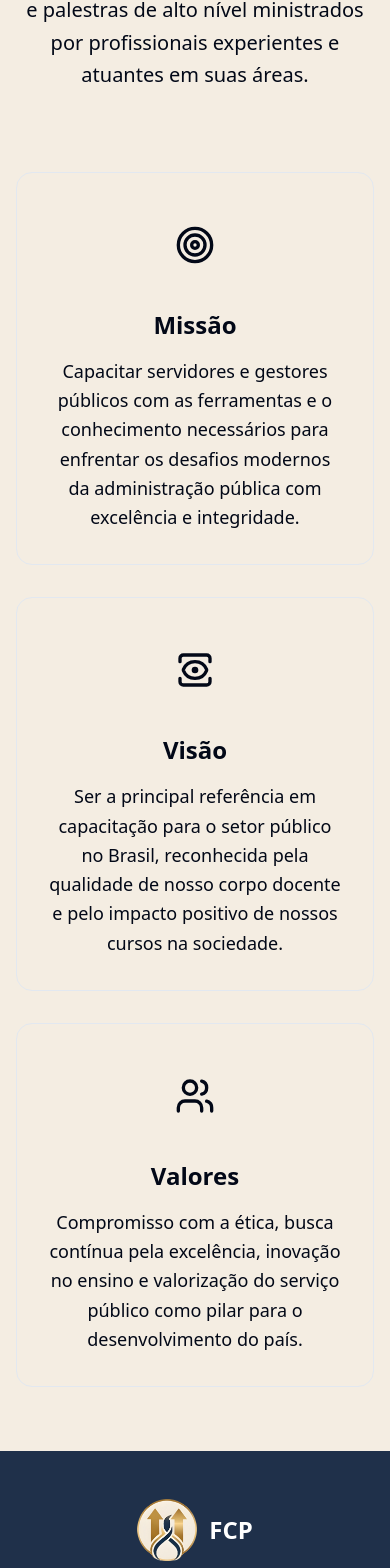
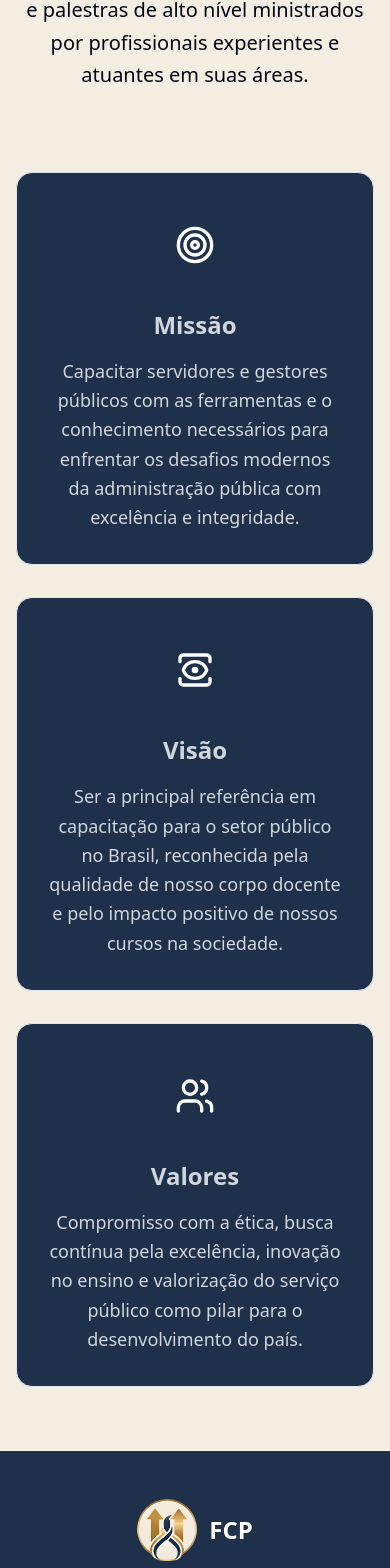
Before and after one commit to fecap3265-source/fecap, a Next.js app: page /sobre in a window 390 px wide. Shown: the part 424-1992 px from the top of the page. Built offline with nearby package versions, Linux system fonts and the light colour scheme.

Commit message:
code cleanup and minor fixes

```diff
--- a/src/components/features/home/AboutSection.tsx
+++ b/src/components/features/home/AboutSection.tsx
@@ -8,9 +8,9 @@ export async function AboutSection() {
   const { base64 } = await getPlaiceholder(file);
 
   return (
-    <section className="py-12 lg:py-24 bg-background">
-      <div className="container mx-auto grid md:grid-cols-2 gap-12 items-center px-4 sm:px-6 lg:px-8">
-        <div className="relative h-96 md:h-180 rounded-lg overflow-hidden">
+    <section className="py-6 bg-background">
+      <div className="container mx-auto grid md:grid-cols-2 gap-12 items-center px-2 sm:px-4 lg:px-6">
+        <div className="relative h-180 rounded-lg overflow-hidden">
             <Image
               src="/about-image.jpg"
               alt="Sobre"
@@ -21,11 +21,14 @@ export async function AboutSection() {
               sizes="(max-width: 768px) 100vw, 50vw"
             />
         </div>
-        <div className="space-y-4 text-center md:text-left">
-            <h3 className="text-xl md:text-2xl text-muted-foreground">
+        <div
+          className="space-y-4 text-center p-8 rounded-lg"
+          style={{ backgroundColor: '#1f304a' }}
+        >
+            <h3 className="text-xl md:text-2xl text-gray-200">
               Antônio Gomes Lacerda
             </h3>
-            <h1 className="text-4xl md:text-5xl font-bold">&quot;A educação não tem preço, sua falta tem custo&quot;</h1>
+            <h1 className="text-4xl md:text-5xl font-bold text-white">&quot;A educação não tem preço, sua falta tem custo&quot;</h1>
         </div>
       </div>
     </section>
--- a/src/components/features/home/MissionSection.tsx
+++ b/src/components/features/home/MissionSection.tsx
@@ -16,40 +16,49 @@ export function MissionSection() {
 
         <div className="grid md:grid-cols-3 gap-8 max-w-6xl mx-auto">
           {/* Card Missão */}
-          <div className="group flex flex-col items-center text-center p-8 rounded-2xl bg-card hover:bg-card/80 border border-border hover:border-primary/20 transition-all duration-300 hover:transform hover:-translate-y-2">
+          <div
+            className="group flex flex-col items-center text-center p-8 rounded-2xl border border-border hover:border-primary/20 transition-all duration-300 hover:transform hover:-translate-y-2"
+            style={{ backgroundColor: '#1f304a' }}
+          >
             <div className="bg-primary/10 p-5 rounded-2xl mb-6 group-hover:bg-primary/20 transition-colors">
-              <Target className="h-10 w-10 text-primary" />
+              <Target className="h-10 w-10 text-white" />
             </div>
-            <h3 className="text-2xl font-bold mb-4 text-foreground group-hover:text-primary transition-colors">
+            <h3 className="text-2xl font-bold mb-4 text-gray-300 group-hover:text-primary transition-colors">
               Missão
             </h3>
-            <p className="text-muted-foreground leading-relaxed text-lg">
+            <p className="text-gray-300 leading-relaxed text-lg">
               Capacitar servidores e gestores públicos com as ferramentas e o conhecimento necessários para enfrentar os desafios modernos da administração pública com excelência e integridade.
             </p>
           </div>
 
           {/* Card Visão */}
-          <div className="group flex flex-col items-center text-center p-8 rounded-2xl bg-card hover:bg-card/80 border border-border hover:border-primary/20 transition-all duration-300 hover:transform hover:-translate-y-2">
+          <div
+            className="group flex flex-col items-center text-center p-8 rounded-2xl border border-border hover:border-primary/20 transition-all duration-300 hover:transform hover:-translate-y-2"
+            style={{ backgroundColor: '#1f304a' }}
+          >
             <div className="bg-primary/10 p-5 rounded-2xl mb-6 group-hover:bg-primary/20 transition-colors">
-              <View className="h-10 w-10 text-primary" />
+              <View className="h-10 w-10 text-white" />
             </div>
-            <h3 className="text-2xl font-bold mb-4 text-foreground group-hover:text-primary transition-colors">
+            <h3 className="text-2xl font-bold mb-4 text-gray-300 group-hover:text-primary transition-colors">
               Visão
             </h3>
-            <p className="text-muted-foreground leading-relaxed text-lg">
+            <p className="text-gray-300 leading-relaxed text-lg">
               Ser a principal referência em capacitação para o setor público no Brasil, reconhecida pela qualidade de nosso corpo docente e pelo impacto positivo de nossos cursos na sociedade.
             </p>
           </div>
 
           {/* Card Valores */}
-          <div className="group flex flex-col items-center text-center p-8 rounded-2xl bg-card hover:bg-card/80 border border-border hover:border-primary/20 transition-all duration-300 hover:transform hover:-translate-y-2">
+          <div
+            className="group flex flex-col items-center text-center p-8 rounded-2xl border border-border hover:border-primary/20 transition-all duration-300 hover:transform hover:-translate-y-2"
+            style={{ backgroundColor: '#1f304a' }}
+          >
             <div className="bg-primary/10 p-5 rounded-2xl mb-6 group-hover:bg-primary/20 transition-colors">
-              <Users className="h-10 w-10 text-primary" />
+              <Users className="h-10 w-10 text-white" />
             </div>
-            <h3 className="text-2xl font-bold mb-4 text-foreground group-hover:text-primary transition-colors">
+            <h3 className="text-2xl font-bold mb-4 text-gray-300 group-hover:text-primary transition-colors">
               Valores
             </h3>
-            <p className="text-muted-foreground leading-relaxed text-lg">
+            <p className="text-gray-300 leading-relaxed text-lg">
               Compromisso com a ética, busca contínua pela excelência, inovação no ensino e valorização do serviço público como pilar para o desenvolvimento do país.
             </p>
           </div>
```
